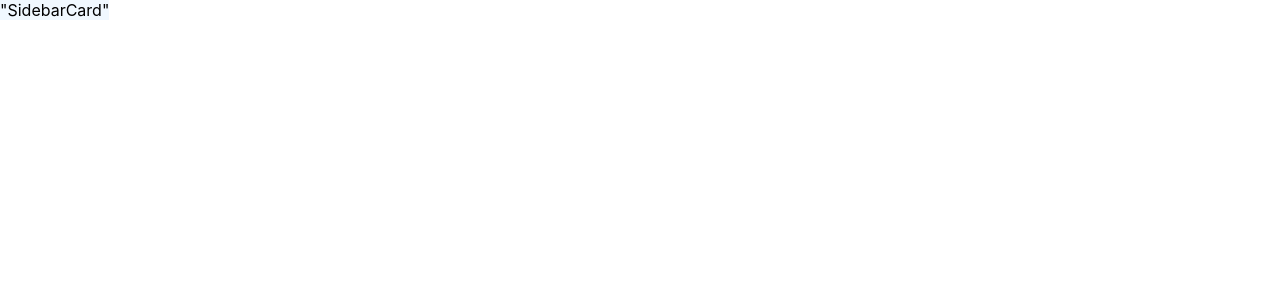
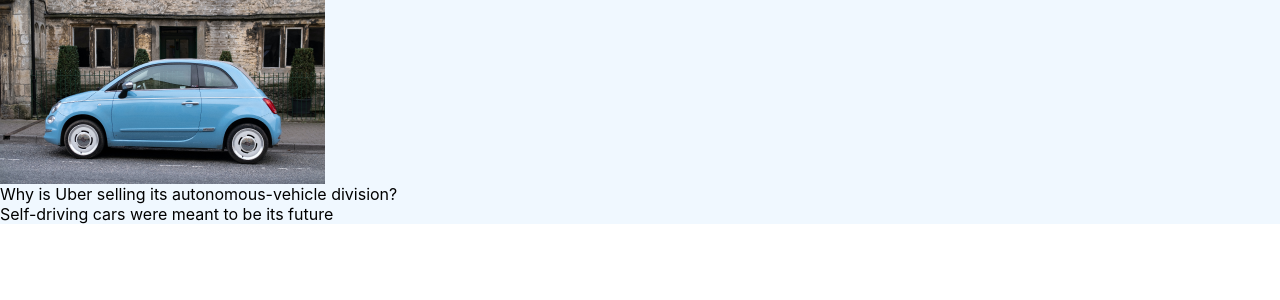
Before and after one commit to Parka/first-project, a React (Create React App) app: page / in a window 1280 px wide. Shown: the top 300 px of the page. Built offline with nearby package versions, Linux system fonts and the light colour scheme.

Commit message:
add structure to Sidebarcard

```diff
--- a/src/components/SidebarCard/index.js
+++ b/src/components/SidebarCard/index.js
@@ -1,7 +1,15 @@
 import styles from "./styles.module.css";
 const SidebarCard = () => {
-    return <span className={styles.main}
-    >"SidebarCard"</span>
+  return (
+    <div className={styles.main} >
+      <div className={styles.image}></div>
+      <div className={styles.body}>
+        <div className={styles.header}> Why is Uber selling its autonomous-vehicle division? </div>
+        <div className={styles.text}> Self-driving cars were meant to be its future </div>
+      </div>
+
+    </div>
+  )
 
 };
 
--- a/src/components/SidebarCard/styles.module.css
+++ b/src/components/SidebarCard/styles.module.css
@@ -1,3 +1,13 @@
 .main {
 background-color: aliceblue;
+
+
+
 }
+.image {
+    width: 325px;
+    height: 184px;
+
+    background-image: url("./clio-hybride-2 1.png") ;
+
+}
```
Also changed, not shown: src/components/SidebarCard/clio-hybride-2 1.png (added).
